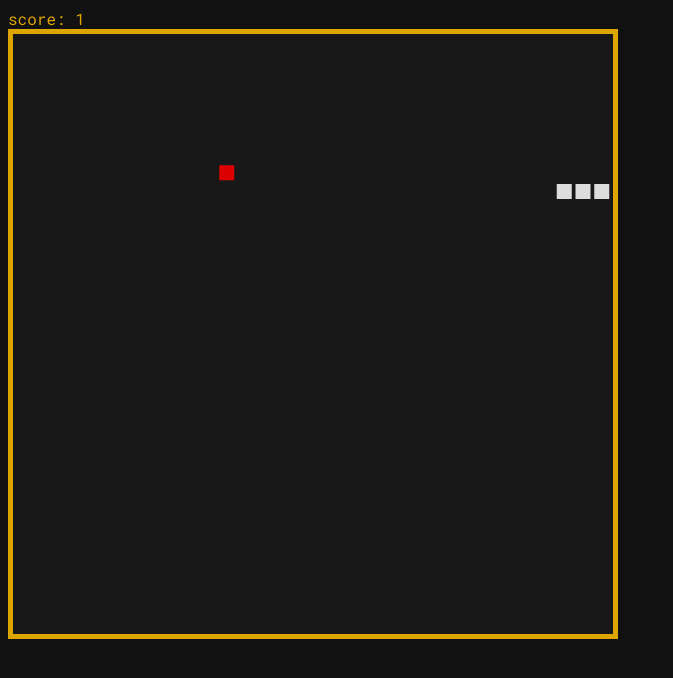
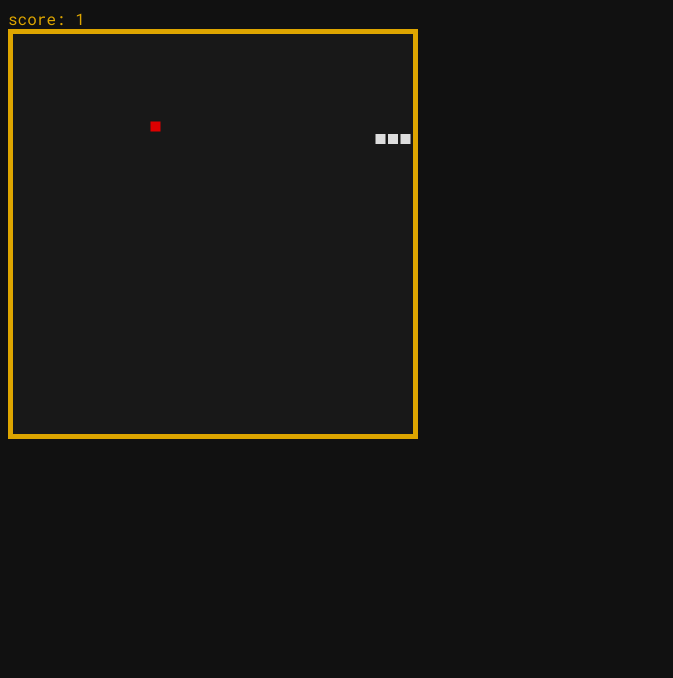
Before and after one commit to WilfredReedman/WilfredReedman.github.io, a plain HTML site: page index.html in a window 1280 px wide. Shown: the whole page, without its empty margins (0-673 px from the left). Drawn offline with Linux system fonts and the light colour scheme.

Commit message:
Update index.html

```diff
--- a/index.html
+++ b/index.html
@@ -12,7 +12,7 @@
 	</head>
 	<body style="background-color: #111111">
 		<div id="score", style="color:rgb(221, 165, 0)">score: 0</div>
-	    <canvas id="canvas" width="600" height="600" style="background-color: #181818; border: 5px solid #DDA500;"></canvas>
+	    <canvas id="canvas" width="400" height="400" style="background-color: #181818; border: 5px solid #DDA500;"></canvas>
 		<script type="text/javascript" src="snake.js"></script>
 	</body>
 </html>
```
